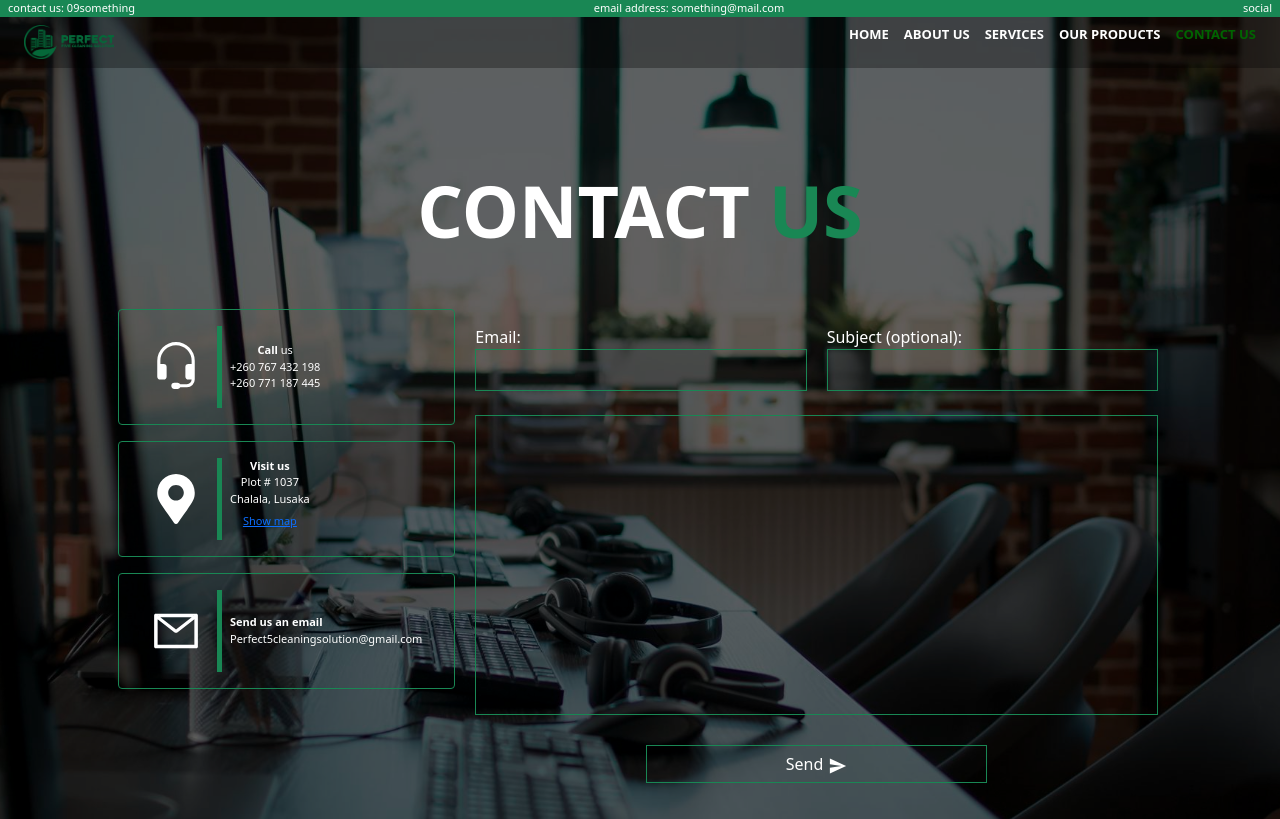
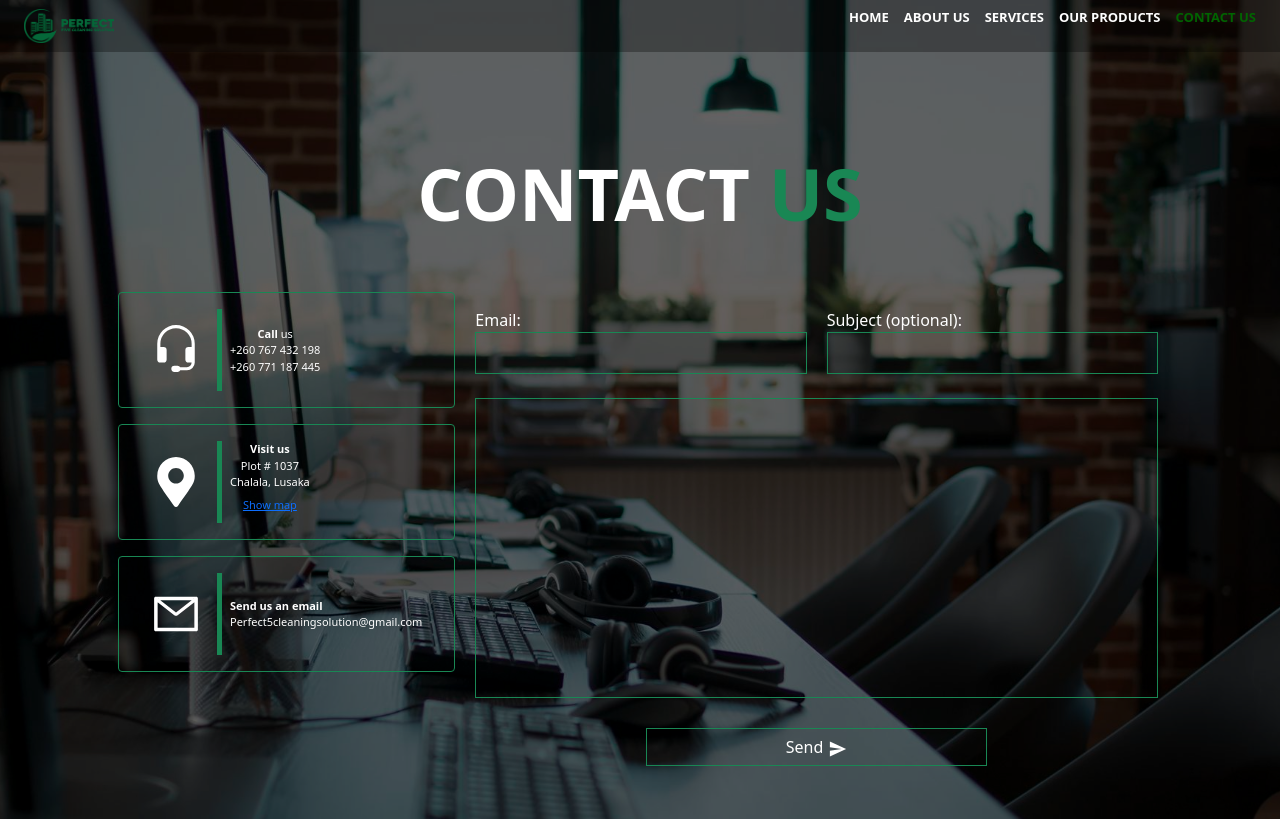
Before and after one commit to joshua-inf/perfect5, a React (Create React App) app: page /perfect5/ContactUs in a window 1280 px wide. Shown: the top 819 px of the page. Built offline with nearby package versions, Linux system fonts and the light colour scheme.

Commit message:
changed the navbar

```diff
--- a/src/components/pages/Home.js
+++ b/src/components/pages/Home.js
@@ -8,6 +8,7 @@ import Aos from 'aos'
 import 'aos/dist/aos.css'
 import { useEffect } from 'react'
 import { Carousel } from 'react-bootstrap'
+import { Link } from 'react-router-dom'
 export function Home() {
     useEffect(() => {
         Aos.init({ duration: 1000 })
@@ -32,7 +33,7 @@ export function Home() {
                                     </p>
                                 </div>
                                 <div>
-                                    <div style={{minHeight:'100vh'}} className='d-flex flex-column justify-content-center text-white text-center'>
+                                    <div style={{minHeight:'70vh'}} className='d-flex flex-column justify-content-center text-white text-center'>
                                         <div className='p-3'>
                                             <div>
                                                 <div className='row'>
@@ -41,6 +42,11 @@ export function Home() {
                                                         <div className='d-flex flex-column justify-content-center' >
                                                             <div className='text-uppercase'>
                                                                 <h3 className='display-6'>How perfect 5 Works</h3>
+                                                                <p>
+                                                                Welcome to Perfect Five Cleaning Solution your one-stop solution for all things clean! We take pride in offering
+                                                                 a range of professional cleaning
+                                                                 services and manufacturing high-quality cleaning products to help you maintain a clean and healthy environment.
+                                                                </p>
                                                                 <hr className='text-white  mb-4' />
                                                                 <div className='row' >
                                                                     <div className='col-md-4 col-6 '>
@@ -48,9 +54,9 @@ export function Home() {
                                                                             <div style={{ fontSize: '20px' }}>
                                                                                 <i class="fa-solid fa-bookmark"></i>
                                                                             </div>
-                                                                            <div style={{fontSize:'15px'}}>book</div>
+                                                                            <div style={{fontSize:'15px'}}>BOOK NOW</div>
                                                                             <p style={{fontSize:'10px'}}>
-                                                                                Select the date and time you’d like your professional to show up.
+                                                                            Select the date and time you’d like your professional to show up.
                                                                             </p>
                                                                         </div>
                                                                     </div>
@@ -59,9 +65,10 @@ export function Home() {
                                                                             <div style={{ fontSize: '20px' }}>
                                                                                 <i class="fa-solid fa-broom"></i>
                                                                             </div>
-                                                                            <h3 style={{fontSize:'15px'}}>clean</h3>
+                                                                            <h3 style={{fontSize:'15px'}}>CLEAN/CLEANING PRODUCTS</h3>
                                                                             <p style={{fontSize:'10px'}}>
-                                                                                A certified cleaner comes over and cleans your place.
+                                                                            We are a certified cleaning and a manufacturer of high-quality
+                                                                             cleaning products company who comes over to your premises and cleans.
                                                                             </p>
                                                                         </div>
                                                                     </div>
@@ -72,9 +79,9 @@ export function Home() {
                                                                                     <div style={{ fontSize: '20px' }}>
                                                                                         <i style={{ fontSize: '20px' }} class=" fa-solid fa-mug-hot"></i>
                                                                                     </div>
-                                                                                    <h3 style={{fontSize:'15px'}}>Relax</h3>
+                                                                                    <h3 style={{fontSize:'15px'}}>RELAX</h3>
                                                                                     <p style={{fontSize:'10px'}}>
-                                                                                        Sit back and relax. Enjoy your sparkling home in no time.
+                                                                                    Sit back and relax. Enjoy your sparkling home in no time.
                                                                                     </p>
                                                                                 </div>
                                                                             </div>
@@ -83,7 +90,9 @@ export function Home() {
                                                                 </div>
                                                             </div>
                                                             <div className='py-5'>
-                                                                <button className='btn btn-outline-light btn-lg text-uppercase'>book us now and get and an enguiry</button>
+                                                            <Link to='/ContactUs'>
+                                                                <button  className='btn btn-outline-light btn-lg text-uppercase'>book us now and get and an enguiry</button>
+                                                            </Link>
                                                             </div>
                                                         </div>
                                                     </div>
--- a/src/components/topbottom/Nav.js
+++ b/src/components/topbottom/Nav.js
@@ -25,17 +25,6 @@ export function Nav() {
     return (
         <>
         <div>
-            <div style={{fontSize:'11px'}} className='bg-success px-2 d-flex justify-content-between' >
-                <div className='text-white'>
-                    contact us:  09something
-                </div>
-                <div className='text-white'>
-                    email address: something@mail.com
-                </div>
-                <div className='text-white'>
-                    social
-                </div>
-            </div>
         </div>
             <div  style={{position:'sticky', top:'0', zIndex:'3'}}>
                 <div className='d-flex nav justify-content-between px-4 py-2' style={{position:'absolute', right:'0', left:'0',transition:'0.5s', backgroundColor:`${color ? 'rgba(0,0,0,0.8)':'rgba(0,0,0,0.3)'}` }}>
```
